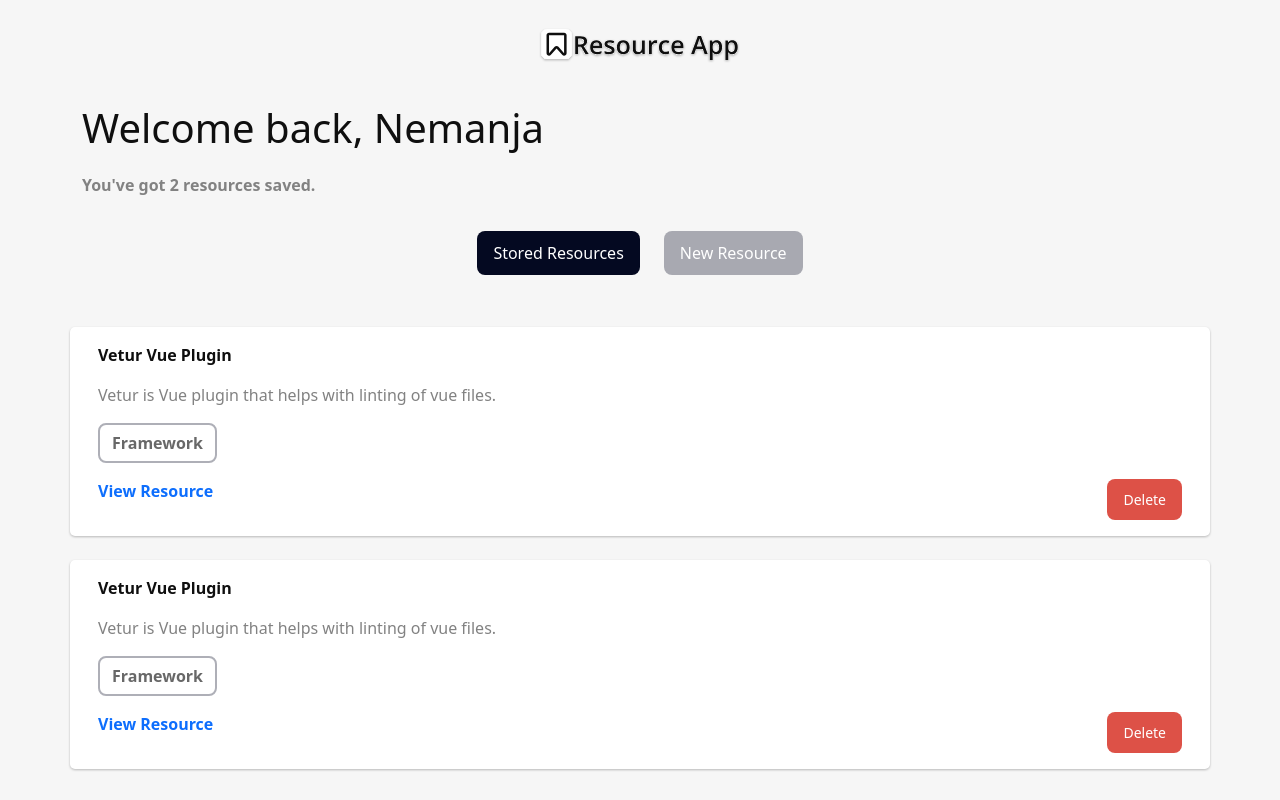
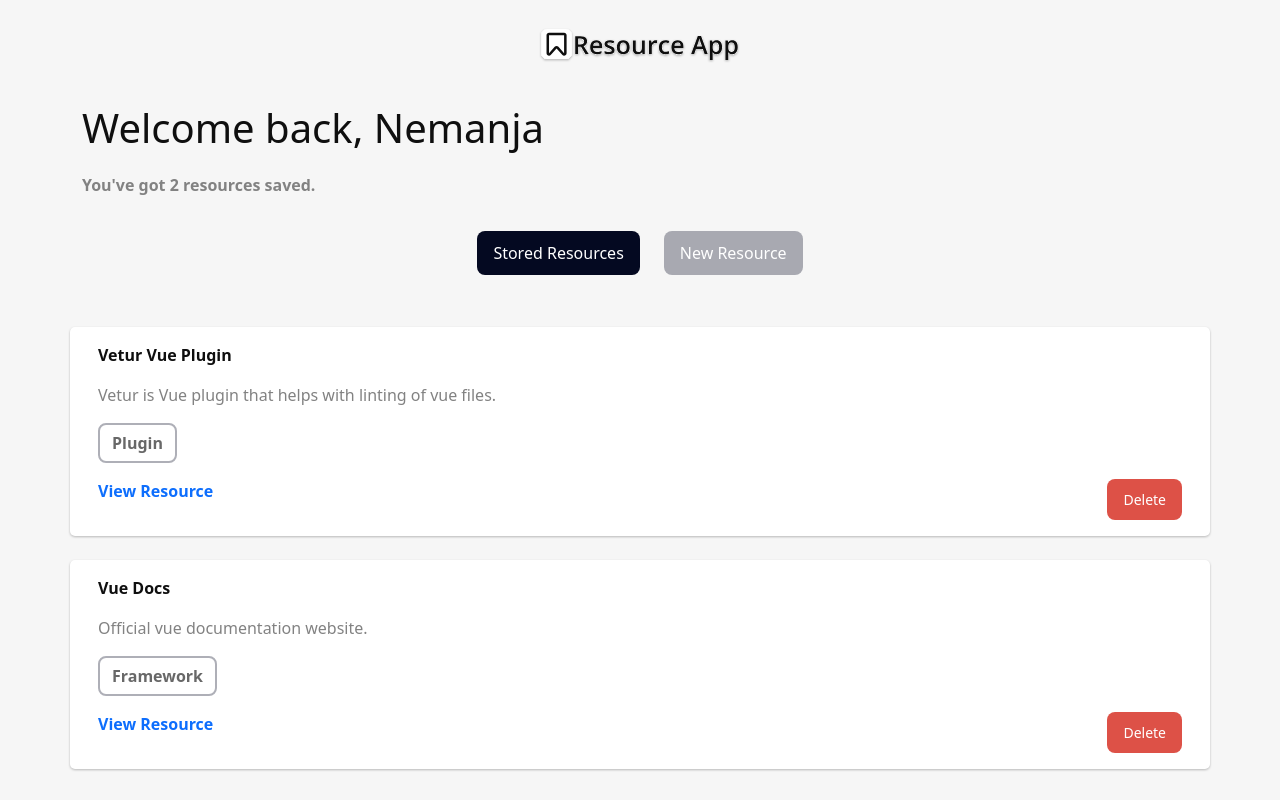
Before and after one commit to Manojlovic1998/resource-app, a Vue app: page / in a window 1280 px wide. Built offline with nearby package versions, Linux system fonts and the light colour scheme.

Commit message:
Update dummy data

```diff
--- a/src/App.vue
+++ b/src/App.vue
@@ -83,15 +83,15 @@ export default {
           id: 2,
           title: "Vetur Vue Plugin",
           body: "Vetur is Vue plugin that helps with linting of vue files.",
-          tag: "Framework",
+          tag: "Plugin",
           resource: "https://github.com/vuejs/vetur",
         },
         {
           id: 1,
-          title: "Vetur Vue Plugin",
-          body: "Vetur is Vue plugin that helps with linting of vue files.",
+          title: "Vue Docs",
+          body: "Official vue documentation website.",
           tag: "Framework",
-          resource: "https://github.com/vuejs/vetur",
+          resource: "https://vuejs.org/",
         },
       ],
       mainComponent: "TheResources",
```
